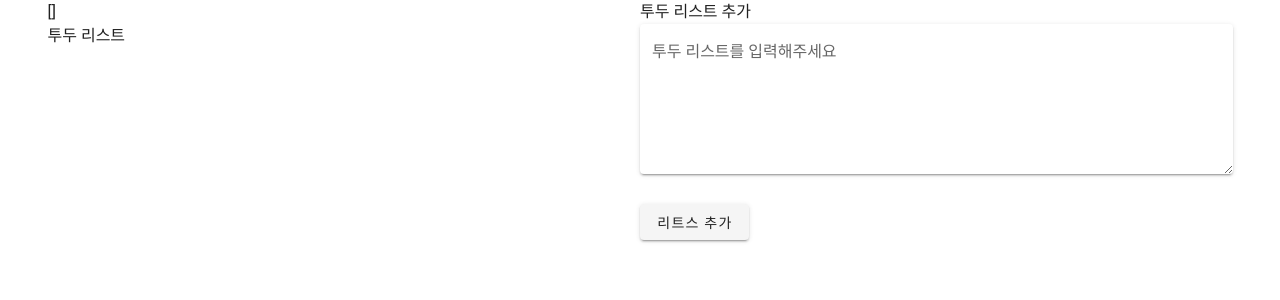
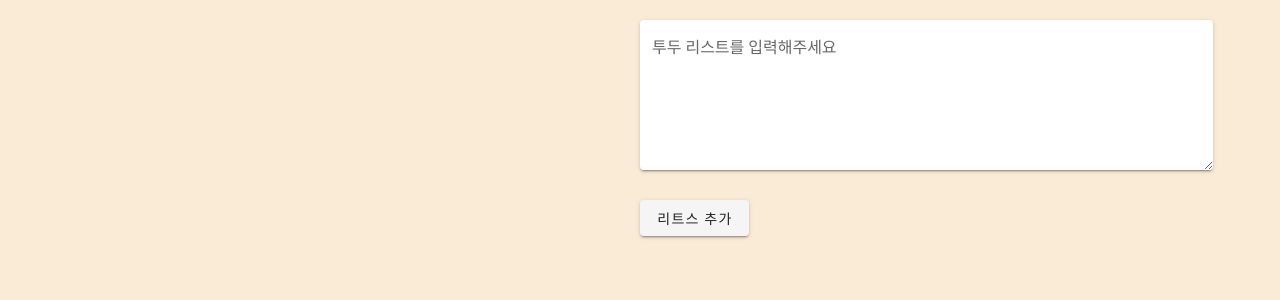
Before and after one commit to kyeongmin21/eventbus-todo, a Vue app: page /#/ in a window 1280 px wide. Shown: the top 300 px of the page. Built offline with nearby package versions, Linux system fonts and the light colour scheme.

Commit message:
props로 todoList 데이터 넘겨주기 / 패딩, 마진 설정

```diff
--- a/src/components/List.vue
+++ b/src/components/List.vue
@@ -1,12 +1,19 @@
 <template>
   <div>
-    투두 리스트
+    <v-card class="pa-3 mb-5 mr-5"
+            v-for="(list, idx) in todoList"
+            :key="idx">
+      <p>{{ list.memo}}</p>
+    </v-card>
   </div>
 </template>
 
 <script>
 export default {
-  name: "List"
+  name: "List",
+  props: [
+    "todoList"
+  ]
 }
 </script>
 
--- a/src/components/ListAdd.vue
+++ b/src/components/ListAdd.vue
@@ -1,6 +1,5 @@
 <template>
   <div>
-    투두 리스트 추가
     <v-textarea
       solo
       v-model="memo"
--- a/src/views/Home.vue
+++ b/src/views/Home.vue
@@ -1,10 +1,9 @@
 <template>
+  <div class="todoWrap">
   <v-container>
-    <v-layout row wrap>
-
+    <v-layout class="pa-5" row wrap >
       <v-flex xs6>
-        {{ todoList }}
-        <List/>
+        <List :todoList="todoList"/>
       </v-flex>
 
       <v-flex xs6>
@@ -13,6 +12,7 @@
 
     </v-layout>
   </v-container>
+  </div>
 </template>
 
 <script>
@@ -37,3 +37,6 @@ export default {
   }
 }
 </script>
+<style>
+.todoWrap { width: 100%; height: 100%; background-color: antiquewhite; }
+</style>
```
Also changed, not shown: 1 other file (tests, documents, lock files or other folders).
